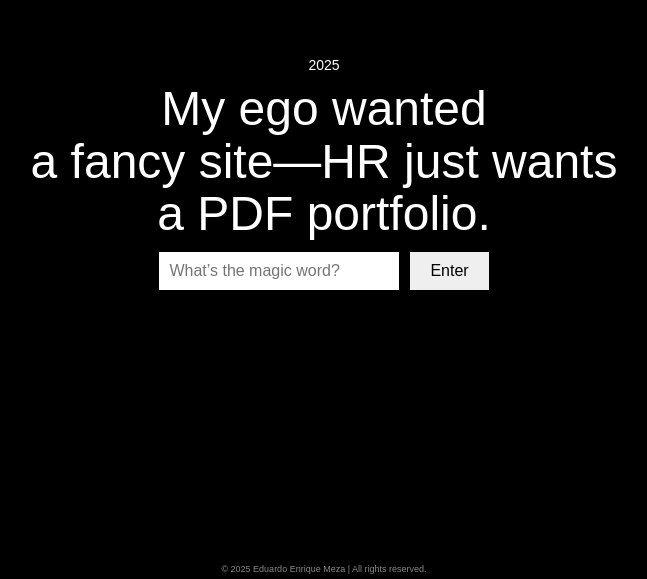
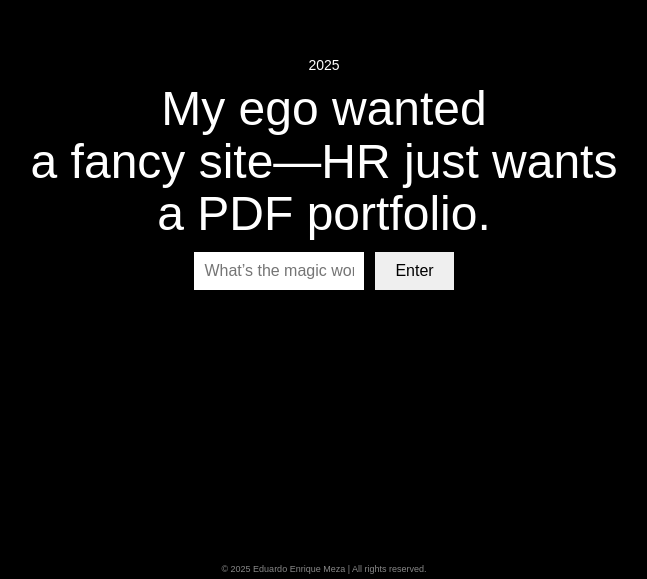
Before and after one commit to notnike/eduardoenrique.com, a plain HTML site: page index.html in a window 1280 px wide. Shown: the part 221-800 px from the top of the page, without its empty margins (316-963 px from the left). Drawn offline with Linux system fonts and the light colour scheme.

Commit message:
Update index.html

```diff
--- a/index.html
+++ b/index.html
@@ -50,7 +50,7 @@
     font-size: 16px;
     border: none;
     border-radius: 0;
-    width: 220px; /* 👈 Wider box to fit your text */
+    width: 150px; /* 👈 Wider box to fit your text */
     }
 
     button {
```
